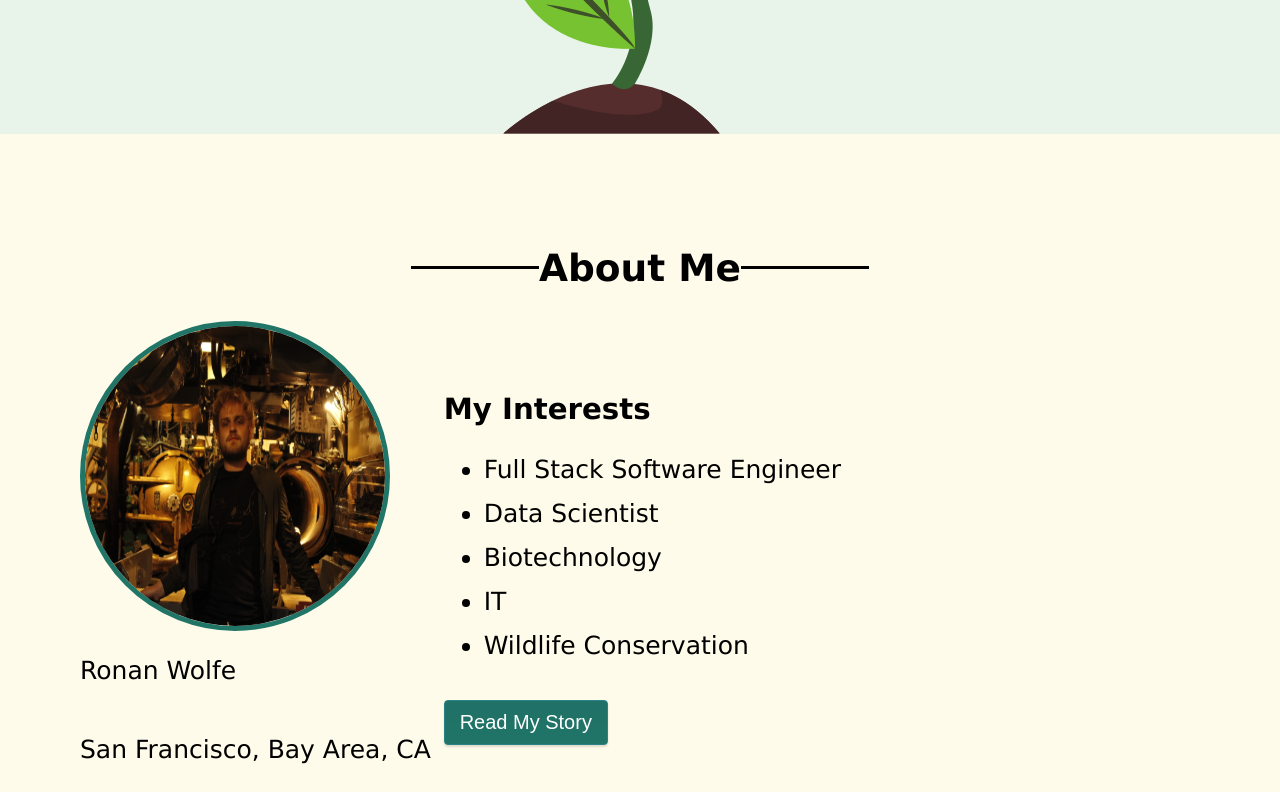
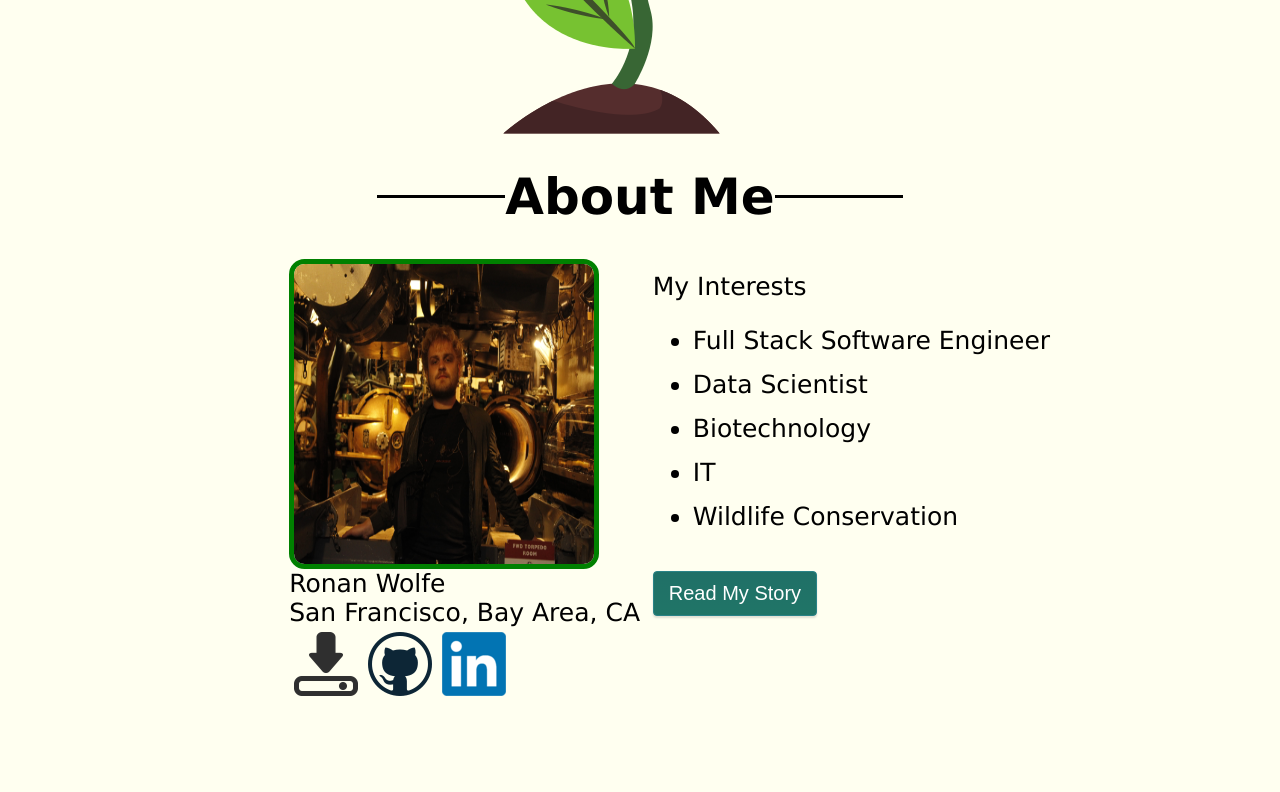
Before and after one commit to RonanGW/WolfGrove, a React (Create React App) app: page / in a window 1280 px wide. Shown: the part 740-1532 px from the top of the page. Built offline with nearby package versions, Linux system fonts and the light colour scheme.

Commit message:
Fixed positioning issue with about section by redoing it

```diff
--- a/src/About.js
+++ b/src/About.js
@@ -49,18 +49,60 @@ class About extends Component {
         }
 
         return (
-            <section id="about">
+            <div style={{ margin : "0px", fontSize: "25px"}}>
+                <div className="Section-Header-Alignment">
+                    <h1 className="Section-Title-Line">
+                        <div className="SectionNameLine" />
+                        About Me
+                        <div className="SectionNameLine" />
+                    </h1>
+                </div>
+                <div style={{ display: "flex", justifyContent: "start" }}>
+                    <div style={{ width: "50vw", display: "flex", justifyContent: "flex-end"}}>
+                        <div style={{ display: "flex", flexDirection: "column"}}>
+                            <img style={{ width: "300px", height: "300px", border: "solid 5px green", borderRadius: "5%" }} src={pfp} />
+                            {name}<br />{area}
+                            <div style={{ display: "flex", flexDirection: "row" }}>
+                                <button title="Download my Resume" className="DLLogo" onClick={this.DownloadResume}></button>
+                                <button title="Link to my GitHub" className="GHLogo" onClick={this.Redirect.bind(this, "https://github.com/RonanGW")}></button>
+                                <button title="Link to my LinkedIn" className="LILogo" onClick={this.Redirect.bind(this, "https://www.linkedin.com/in/ronan-wolfe/")}></button>
+                            </div>
+                        </div>
+                    </div>
+                    <div style={{ width: "50vw", display: "flex", justifyContent: "flex-start"}}>
+                        <div className="About-item">
+                            <div className={this.state.interests ? 'fadeInInterests' : 'fadeOutInterests'}>
+                                My Story<br/>{bio}
+                                <button className="Interests-Button" onClick={this.handleFade}>Read My Interests</button>
+                            </div>
+                            <div className={this.state.interests ? 'fadeOutInterests' : 'fadeInInterests'}>
+                                My Interests
+                                <ul>
+                                    <li style={{ paddingBottom: "15px" }}>Full Stack Software Engineer</li>
+                                    <li style={{ paddingBottom: "15px" }}>Data Scientist</li>
+                                    <li style={{ paddingBottom: "15px" }}>Biotechnology</li>
+                                    <li style={{ paddingBottom: "15px" }}>IT</li>
+                                    <li style={{ paddingBottom: "15px" }}>Wildlife Conservation</li>
+                                </ul>
+                                <button className="Interests-Button" onClick={this.handleFade}>Read My Story</button>
+                            </div>
+                        </div>
+                    </div>
+                </div>
+            </div>
+        );
+            {/* <section id="about">
                 <div className="About">
                 <div className="Section-Header">
                     <div className="Section-Header-Alignment">
-                        <h1 style={{ display: "flex", flexDirection: "row", alignItems: "center" }}>
+                        <h1 className="Section-Title-Line">
                             <div className="SectionNameLine" />
                             About Me
                             <div className="SectionNameLine" />
                         </h1>
                     </div>
-                </div>
-                    <div style={{ display: "flex", flexDirection: "row" }}>
+                    </div>
+                    <div style={{ display: "flex", flexDirection: "row", justifyContent: "center", alignSelf: "flex-start" }}>
                         <div style={{ display: "flex", flexDirection: "column" }}>
                             <img src={pfp} className="About-PFP" />
                             <p>{name}</p>
@@ -72,14 +114,12 @@ class About extends Component {
                             </div>
                         </div>
                         <div className="About-item">
-                            {/*My story Section*/}
                             <div className={this.state.interests ? 'fadeInInterests' : 'fadeOutInterests'}>
                                 <h3>My Story</h3>
                                 <p> {bio}
                                 </p>
                                 <button className="Interests-Button" onClick={this.handleFade}>Read My Interests</button>
                             </div>
-                            {/*Interests section*/}
                             <div className={this.state.interests ? 'fadeOutInterests' : 'fadeInInterests'}>
                                 <h3>My Interests</h3>
                                 <ul>
@@ -93,60 +133,67 @@ class About extends Component {
                             </div>
                         </div>
                     </div>
-            {/*<ScrollAnimation animateIn="fadeIn">*/}
-            {/*        <div style={{ transition: this.state.visibility ? "" : "width 7s 7s, height 7s 7s, opacity 7s" }} className="About-content">*/}
-            {/*        */}{/* Personal info and PFP */}
-            {/*        <div className="About-Left">*/}
-            {/*            */}{/* Personal info */}
-            {/*            <div style={{ display: "flex", flexDirection: "column", justifyContent: "center" }} >*/}
-            {/*            <div className="About-item">*/}
-            {/*                <h5>Name:</h5>*/}
-            {/*                <p>{name}</p>*/}
-            {/*                <h5>Area:</h5>*/}
-            {/*                <p>{area}</p>*/}
-            {/*                <h5>Links:</h5>*/}
-            {/*                <button title="Download my Resume" className="DLLogo" onClick={this.DownloadResume}></button>*/}
-            {/*                <button title="Link to my GitHub" className="GHLogo" onClick={this.Redirect.bind(this, "https://github.com/RonanGW")}></button>*/}
-            {/*                <button title="Link to my LinkedIn" className="LILogo" onClick={this.Redirect.bind(this, "https://www.linkedin.com/in/ronan-wolfe/")}></button>*/}
-            {/*                </div>*/}
-            {/*            </div>*/}
-            {/*            */}{/* PFP */}
-            {/*            <div style={{ display: "flex", flexDirection: "column", justifyContent: "center" }} className="About-item">*/}
-            {/*                <img src={pfp} className="About-PFP" />*/}
-            {/*            </div>*/}
-            {/*        </div>*/}
-            {/*        */}{/* Swapping interests and story sections */}
-                    {/*<div className="About-item">*/}
-                    {/*     My story Section */}
-                    {/*    <div className={this.state.interests ? 'fadeInInterests' : 'fadeOutInterests'}>*/}
-                    {/*        <h3>My Story</h3>*/}
-                    {/*        <p> {bio}I'm a software engineer with the experience to back up that dream. I grew up in Los Angeles where I took an interest in*/}
-                    {/*            the life sciences, working as a zookeeper and frequently volunteering for conservation projects. Since 2018 I have traveled*/}
-                    {/*            around the country and gone to college. I've met people of all kinds and lived in the biggest cities, small towns and everything in*/}
-                    {/*            between. Feeling well-rounded, I am excitedly building the foundation for a career for myself. I've earned my Bachelor's of Computer Science*/}
-                    {/*            of which I graduated early cum laude from Kalamazoo College as well as worked in compression algorithm development research to both learn more*/}
-                    {/*            and prove my aptitude.*/}
-                    {/*        </p>*/}
-                    {/*        <button className="Interests-Button" onClick={this.handleFade}>Read My Interests</button>*/}
-                    {/*    </div>*/}
-                    {/*     Interests section */}
-                    {/*        <div  className={this.state.interests ? 'fadeOutInterests' : 'fadeInInterests'}>*/}
-                    {/*        <h3>My Interests</h3>*/}
-                    {/*        <ul>*/}
-                    {/*            <li style={{ paddingBottom: "15px" }}>Full Stack Software Engineer</li>*/}
-                    {/*            <li style={{ paddingBottom: "15px" }}>Data Scientist</li>*/}
-                    {/*            <li style={{ paddingBottom: "15px" }}>Biotechnology</li>*/}
-                    {/*            <li style={{ paddingBottom: "15px" }}>IT</li>*/}
-                    {/*            <li style={{ paddingBottom: "15px" }}>Wildlife Conservation</li>*/}
-                    {/*        </ul>*/}
-                    {/*        <button className="Interests-Button" onClick={this.handleFade}>Read My Story</button>*/}
-                    {/*    </div>*/}
-                    {/*</div>*/}
-                    {/*</div>*/}
-            {/*    */}{/*</ScrollAnimation>*/}
+
+
+
+
+
+
+            <ScrollAnimation animateIn="fadeIn">
+                    <div style={{ transition: this.state.visibility ? "" : "width 7s 7s, height 7s 7s, opacity 7s" }} className="About-content">
+                    Personal info and PFP
+                    <div className="About-Left">
+                         Personal info
+                        <div style={{ display: "flex", flexDirection: "column", justifyContent: "center" }} >
+                        <div className="About-item">
+                            <h5>Name:</h5>
+                            <p>{name}</p>
+                            <h5>Area:</h5>
+                            <p>{area}</p>
+                            <h5>Links:</h5>
+                            <button title="Download my Resume" className="DLLogo" onClick={this.DownloadResume}></button>
+                            <button title="Link to my GitHub" className="GHLogo" onClick={this.Redirect.bind(this, "https://github.com/RonanGW")}></button>
+                            <button title="Link to my LinkedIn" className="LILogo" onClick={this.Redirect.bind(this, "https://www.linkedin.com/in/ronan-wolfe/")}></button>
+                            </div>
+                        </div>
+                         PFP
+                        <div style={{ display: "flex", flexDirection: "column", justifyContent: "center" }} className="About-item">
+                            <img src={pfp} className="About-PFP" />
+                        </div>
+                    </div>
+                     Swapping interests and story sections
+                    <div className="About-item">
+                         My story Section
+                        <div className={this.state.interests ? 'fadeInInterests' : 'fadeOutInterests'}>
+                            <h3>My Story</h3>
+                            <p> {bio}I'm a software engineer with the experience to back up that dream. I grew up in Los Angeles where I took an interest in
+                                the life sciences, working as a zookeeper and frequently volunteering for conservation projects. Since 2018 I have traveled
+                                around the country and gone to college. I've met people of all kinds and lived in the biggest cities, small towns and everything in
+                                between. Feeling well-rounded, I am excitedly building the foundation for a career for myself. I've earned my Bachelor's of Computer Science
+                                of which I graduated early cum laude from Kalamazoo College as well as worked in compression algorithm development research to both learn more
+                                and prove my aptitude.
+                            </p>
+                            <button className="Interests-Button" onClick={this.handleFade}>Read My Interests</button>
+                        </div>
+                         Interests section
+                            <div  className={this.state.interests ? 'fadeOutInterests' : 'fadeInInterests'}>
+                            <h3>My Interests</h3>
+                            <ul>
+                                <li style={{ paddingBottom: "15px" }}>Full Stack Software Engineer</li>
+                                <li style={{ paddingBottom: "15px" }}>Data Scientist</li>
+                                <li style={{ paddingBottom: "15px" }}>Biotechnology</li>
+                                <li style={{ paddingBottom: "15px" }}>IT</li>
+                                <li style={{ paddingBottom: "15px" }}>Wildlife Conservation</li>
+                            </ul>
+                            <button className="Interests-Button" onClick={this.handleFade}>Read My Story</button>
+                        </div>
+                    </div>
+                    </div>
+        </ScrollAnimation>
+
+
                 </div>
-            </section>
-        );
+            </section> */}
     }
 }
 
--- a/src/App.css
+++ b/src/App.css
@@ -3,7 +3,7 @@
 /*	Main App
 /*----------------------------------------------*/
 .App {
-    background-color: #e8f4ea;
+    background-color: ivory;
     display: flex;
     flex-direction: column;
     justify-content: space-between;
@@ -55,6 +55,11 @@
     padding-right: 10px;
 }
 
+.HorizontalLine {
+    border-top: 3px black solid;
+    width: 40vw;
+}
+
 /*----------------------------------------------*/
 /*	Intro Section
 /*----------------------------------------------*/
@@ -75,8 +80,6 @@
 /*----------------------------------------------*/
 
 .About {
-    background-color: #FEFBEA;
-    padding: 10vh;
     font-size: 25px;
 }
 
@@ -94,10 +97,11 @@
 
 .About-item {
     margin: 1vw;
+    align-self: flex-start;
 }
 
 .About-PFP {
-    border-radius: 50%;
+    border-radius: 5%;
     height: 300px;
     width: 300px;
     border-style: solid;
@@ -170,11 +174,6 @@
 .fadeIn {
     animation: fadeInRight;
     animation-duration: 2s;
-}
-
-.HorizontalLine {
-    border-top: 3px black solid;
-    width: 40vw;
 }
 
 .SectionNameLine {
```
